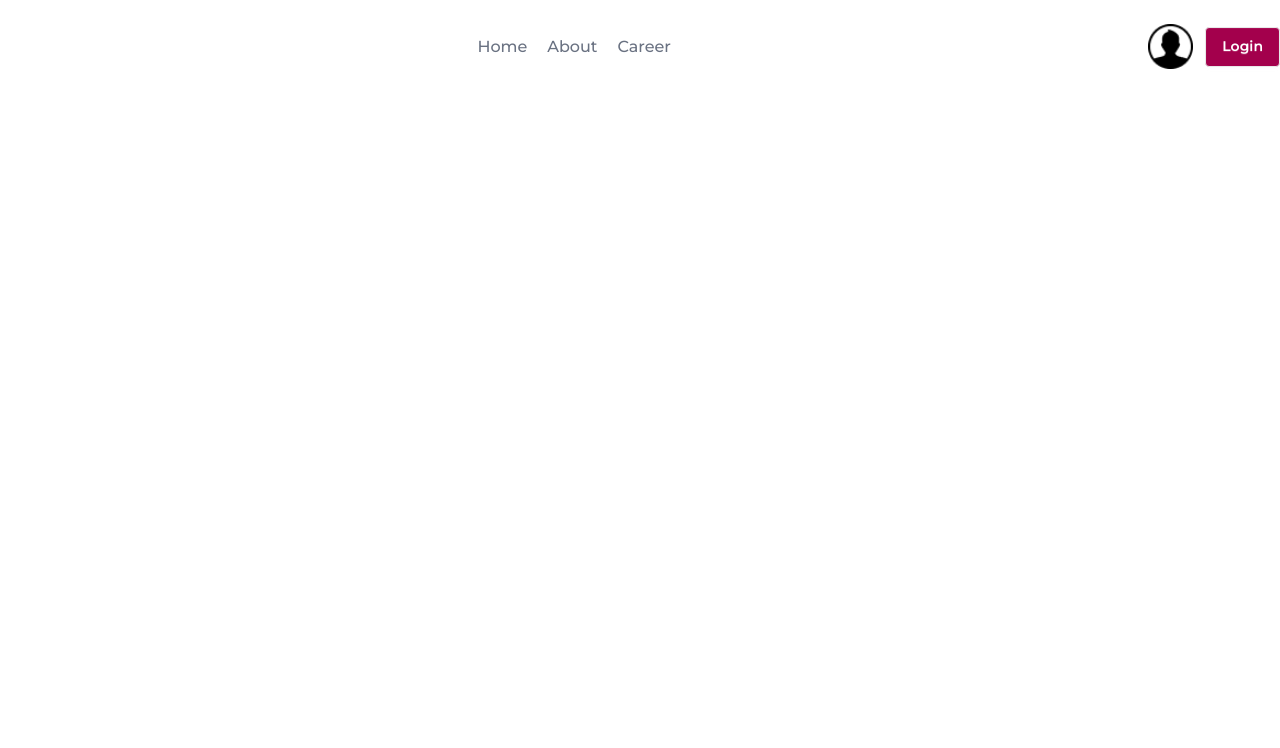
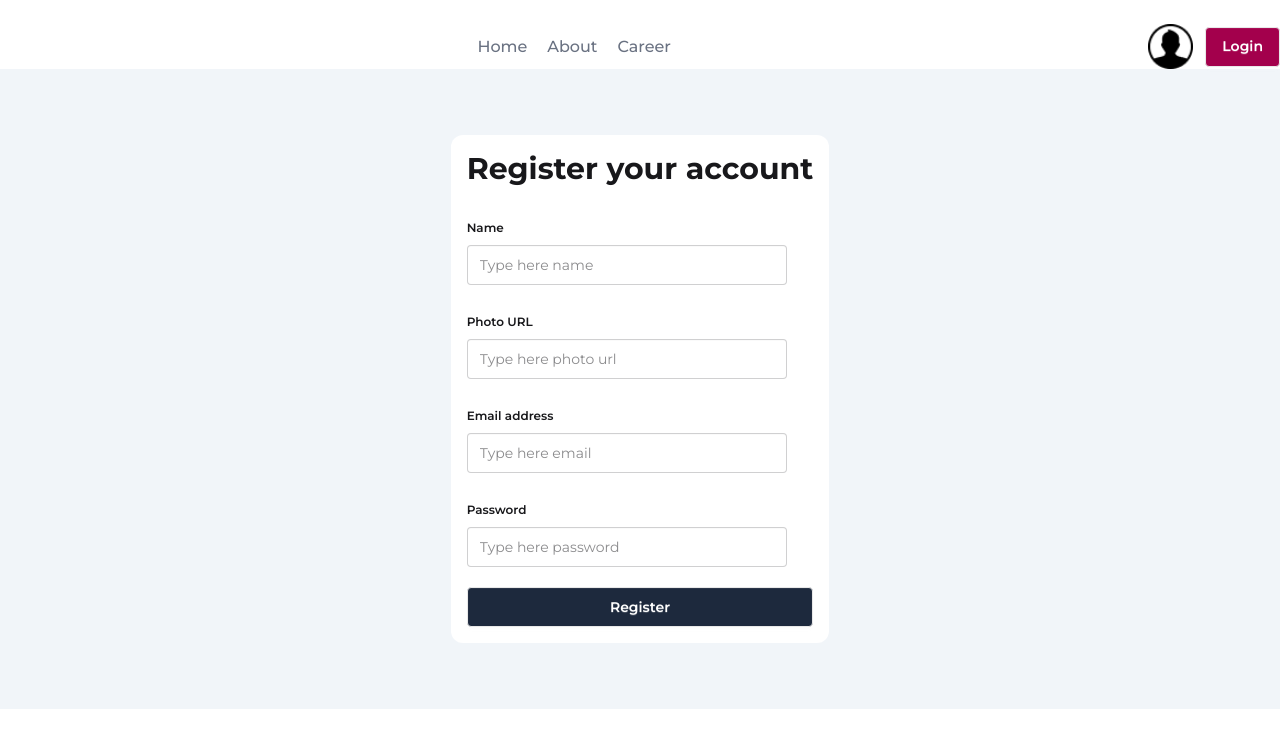
Before and after one commit to SadiyaIslamAny/M-46-47-Next.js-Project-With-Authentication-, a Next.js app: page /register in a window 1280 px wide. Shown: the top 748 px of the page. Built offline with nearby package versions, Linux system fonts and the light colour scheme.

Commit message:
Design Login & Register Page With React Hook Form

```diff
--- a/package.json
+++ b/package.json
@@ -14,6 +14,7 @@
     "react": "19.2.4",
     "react-dom": "19.2.4",
     "react-fast-marquee": "^1.6.5",
+    "react-hook-form": "^7.76.0",
     "react-icons": "^5.6.0"
   },
   "devDependencies": {
--- a/src/app/(auth)/login/page.jsx
+++ b/src/app/(auth)/login/page.jsx
@@ -1,9 +1,47 @@
+"use client"
+import Link from 'next/link';
 import React from 'react';
+import { useForm } from 'react-hook-form';
 
 const LoginPage = () => {
+  const { register,handleSubmit, formState:{ errors }} = useForm();
+     const handleLoginFunc = (data) =>{
+        console.log(data)
+     }
+
+     console.log(errors)
+
     return (
-        <div>
-            login page
+        <div className='container mx-auto min-h-[80vh] flex justify-center items-center bg-slate-100 '>
+            <div className='p-4 bg-white rounded-xl'>
+                <h2 className='font-bold text-3xl text-center mb-6'>Login your account</h2>
+                <form className='space-y-4' onSubmit={handleSubmit(handleLoginFunc)}>
+                    <fieldset className="fieldset">
+                        <legend className="fieldset-legend">Email address</legend>
+                        <input
+                        type="email"
+                        className="input"
+                        placeholder="Type here email"
+                         {...register("email" , { required: "email field is required" })}
+                        />
+                         {errors.email && <p className='text-red-500'>{errors.email.message}</p>}
+                    </fieldset>
+                     <fieldset className="fieldset">
+                        <legend className="fieldset-legend">Password</legend>
+                        <input
+                         type="password"
+                         className="input"
+                         placeholder="Type here password"
+                          {...register("password", { required: "password field is required" })}
+                         />
+                         {errors.password && <p className='text-red-500'>{errors.password.message}</p>}
+                    </fieldset>
+
+                    <button className="btn w-full bg-slate-800 text-white">Login</button>
+
+                </form>
+                <p className='mt-4 text-center'>Dont have an account? <Link href={'/register'} className='text-blue-500 font-medium'>Register</Link> </p>
+            </div>
         </div>
     );
 };
--- a/src/app/(auth)/register/page.jsx
+++ b/src/app/(auth)/register/page.jsx
@@ -1,9 +1,68 @@
+"use client"
 import React from 'react';
+import { useForm } from 'react-hook-form';
+const RegisterPage = () => {
+     const { register,handleSubmit, formState:{ errors }} = useForm();
+         const handleRegisterFunc = (data) =>{
+            console.log(data)
+         }
 
-const RegisterPage = () => {
+        //  console.log(errors)
     return (
-        <div>
+        <div className='container mx-auto min-h-[80vh] flex justify-center items-center bg-slate-100 '>
+            <div className='p-4 bg-white rounded-xl'>
+                <h2 className='font-bold text-3xl text-center mb-6'>Register your account</h2>
+                <form className='space-y-4' onSubmit={handleSubmit(handleRegisterFunc)}>
+                        {/* user name */}
+                    <fieldset className="fieldset">
+                        <legend className="fieldset-legend">Name</legend>
+                        <input
+                            type="text"
+                            className="input"
+                            placeholder="Type here name"
+                            {...register("name", { required: "name field is required" })}
+                        />
+                        {errors.name && <p className='text-red-500'>{errors.name.message}</p>}
+                    </fieldset>
+                    {/* user url */}
+                    <fieldset className="fieldset">
+                        <legend className="fieldset-legend">Photo URL</legend>
+                        <input
+                            type="text"
+                            className="input"
+                            placeholder="Type here photo url"
+                            {...register("photo", { required: "photo URL field is required" })}
+                        />
+                        {errors.photo && <p className='text-red-500'>{errors.photo.message}</p>}
+                    </fieldset>
+                        {/* user email */}
+                    <fieldset className="fieldset">
+                        <legend className="fieldset-legend">Email address</legend>
+                        <input
+                            type="email"
+                            className="input"
+                            placeholder="Type here email"
+                            {...register("email", { required: "email field is required" })}
+                        />
+                        {errors.email && <p className='text-red-500'>{errors.email.message}</p>}
+                    </fieldset>
+                        {/* user password */}
+                    <fieldset className="fieldset">
+                        <legend className="fieldset-legend">Password</legend>
+                        <input
+                            type="password"
+                            className="input"
+                            placeholder="Type here password"
+                            {...register("password", { required: "password field is required" })}
+                        />
+                        {errors.password && <p className='text-red-500'>{errors.password.message}</p>}
+                    </fieldset>
 
+                    <button className="btn w-full bg-slate-800 text-white">Register</button>
+
+                </form>
+
+            </div>
         </div>
     );
 };
```
Also changed, not shown: 1 other file (tests, documents, lock files or other folders).
